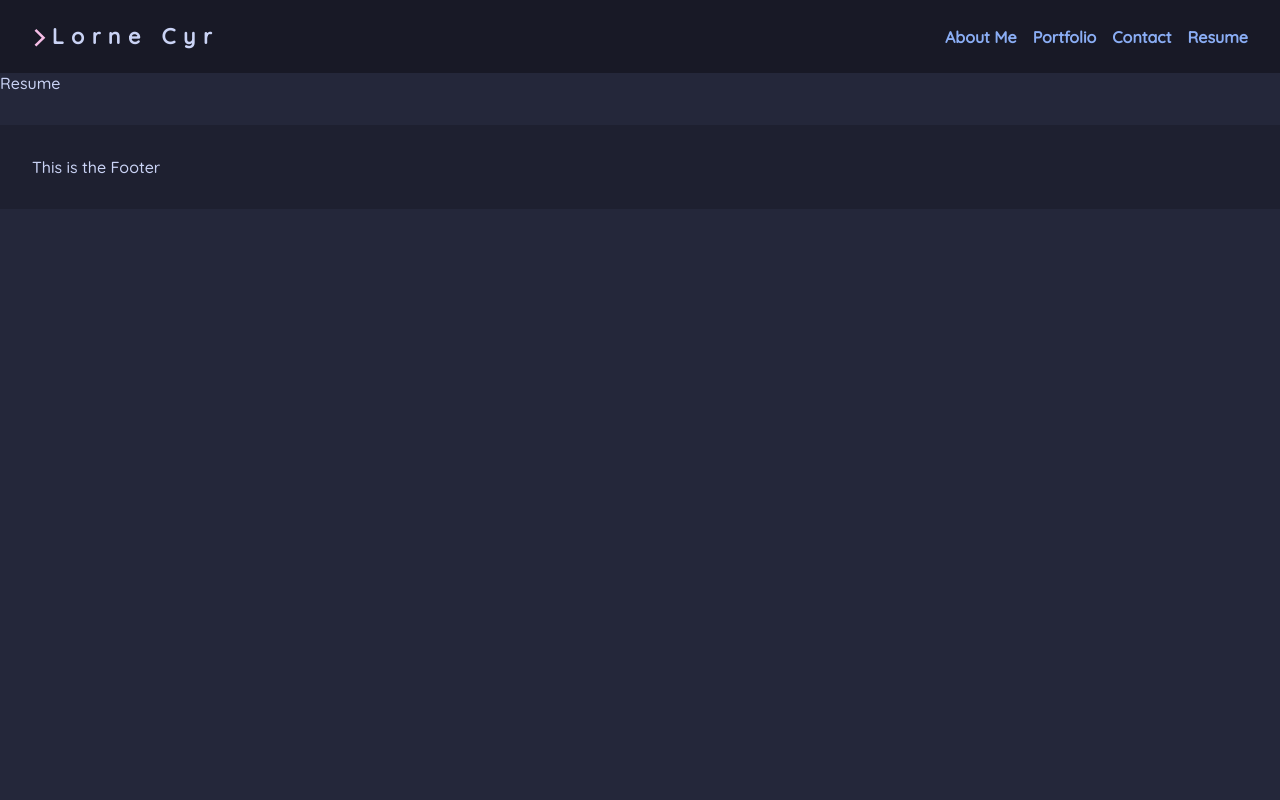
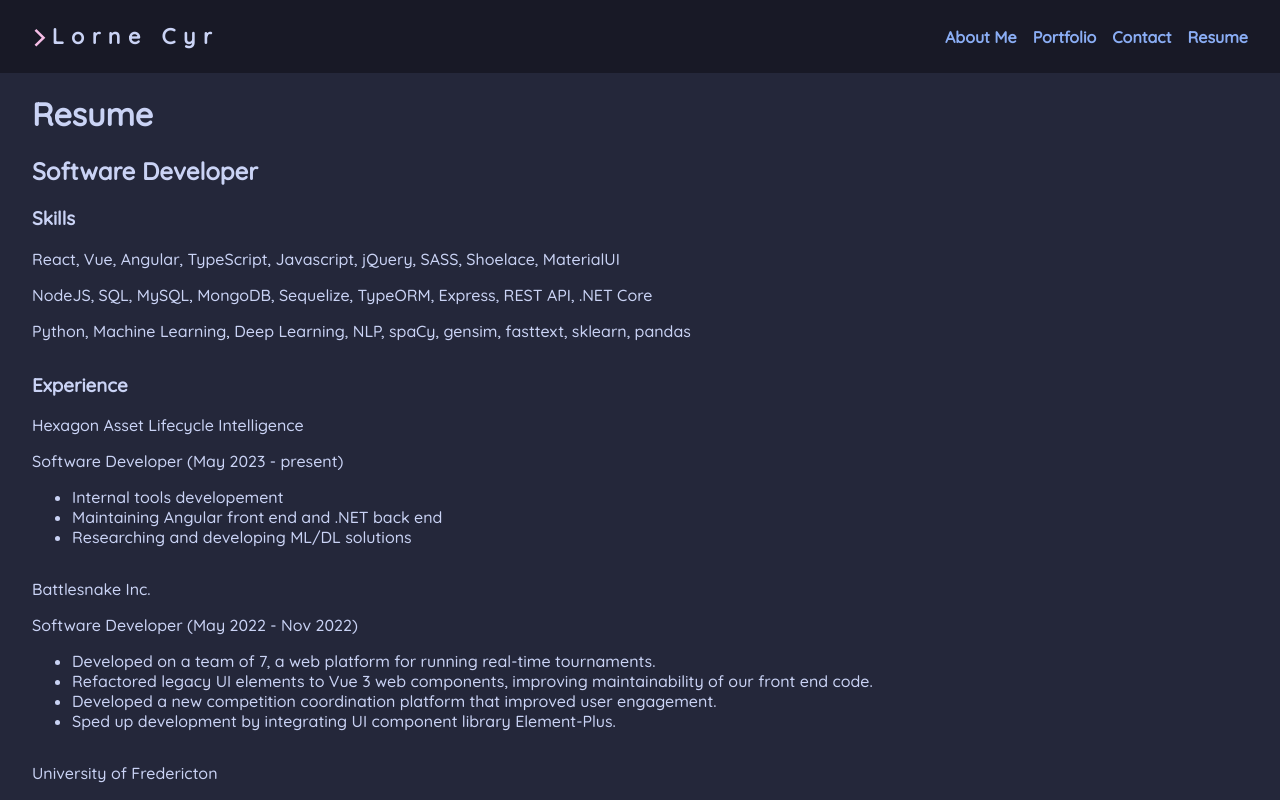
Before and after one commit to Llourn/react-portfolio, a React (Create React App) app: page / in a window 1280 px wide. Both pictures are taken after a click on the item "Resume". Shown: the top 800 px of the page. Built offline with nearby package versions, Linux system fonts and the light colour scheme; a web font is replaced by a local one.

Commit message:
Built and styles resume component

```diff
--- a/src/components/Footer/index.jsx
+++ b/src/components/Footer/index.jsx
@@ -4,7 +4,9 @@ import styles from "./Footer.module.css";
 const Footer = () => {
   return (
     <div className={styles.footer}>
-      <div className={styles.container}>This is the Footer</div>
+      <div className={styles.container}>
+        © 2023 All rights reserved. – Crafted & Coded by Lorne Cyr
+      </div>
     </div>
   );
 };
--- a/src/components/Resume/Resume.module.css
+++ b/src/components/Resume/Resume.module.css
@@ -0,0 +1,7 @@
+.container {
+  padding-inline: 2rem;
+}
+
+.spaceAbove {
+  margin-top: 2rem;
+}
--- a/src/components/Resume/index.jsx
+++ b/src/components/Resume/index.jsx
@@ -1,7 +1,76 @@
 import React from "react";
+import styles from "./Resume.module.css";
 
 const Resume = () => {
-  return <div>Resume</div>;
+  return (
+    <div className={styles.container}>
+      <h1>Resume</h1>
+      <h2>Software Developer</h2>
+      <h3>Skills</h3>
+      <p>
+        React, Vue, Angular, TypeScript, Javascript, jQuery, SASS, Shoelace,
+        MaterialUI
+      </p>
+      <p>
+        NodeJS, SQL, MySQL, MongoDB, Sequelize, TypeORM, Express, REST API, .NET
+        Core
+      </p>
+      <p>
+        Python, Machine Learning, Deep Learning, NLP, spaCy, gensim, fasttext,
+        sklearn, pandas
+      </p>
+      <h3 className={styles.spaceAbove}>Experience</h3>
+      <p>Hexagon Asset Lifecycle Intelligence</p>
+      <p>Software Developer (May 2023 - present)</p>
+      <ul>
+        <li>Internal tools developement</li>
+        <li>Maintaining Angular front end and .NET back end</li>
+        <li>Researching and developing ML/DL solutions</li>
+      </ul>
+
+      <p className={styles.spaceAbove}>Battlesnake Inc.</p>
+      <p>Software Developer (May 2022 - Nov 2022)</p>
+      <ul>
+        <li>
+          Developed on a team of 7, a web platform for running real-time
+          tournaments.
+        </li>
+        <li>
+          Refactored legacy UI elements to Vue 3 web components, improving
+          maintainability of our front end code.
+        </li>
+        <li>
+          Developed a new competition coordination platform that improved user
+          engagement.
+        </li>
+        <li>
+          Sped up development by integrating UI component library Element-Plus.
+        </li>
+      </ul>
+
+      <p className={styles.spaceAbove}>University of Fredericton</p>
+      <p>Software Developer (Nov 2019 - May 2022)</p>
+      <ul>
+        <li>
+          Collaborated with content writers and design team to develop online
+          courses for over 7300 students.
+        </li>
+        <li>
+          Updated UI with a mobile-first design resulting in an increase in
+          mobile users.
+        </li>
+        <li>
+          Planned and developed a complete reimagining of the course UI that led
+          to a 40% decrease in course load times.
+        </li>
+        <li>
+          Designed, developed and maintained internal applications/tools that
+          improved development workflow.
+        </li>
+        <li>Led hiring, training, and mentoring for new developers.</li>
+      </ul>
+    </div>
+  );
 };
 
 export default Resume;
```
